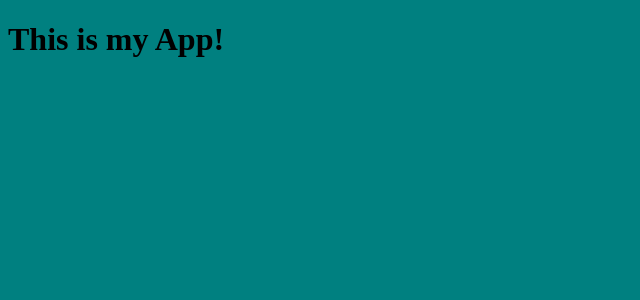
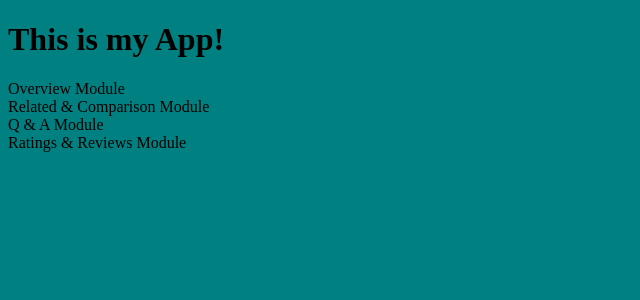
Before and after one commit to HR-CtrlAltElite/Greenfield, a React app: page / in a window 1280 px wide. Shown: the top 300 px of the page, without its empty margins (0-640 px from the left). Built offline with nearby package versions, Linux system fonts and the light colour scheme.

Commit message:
Render main 4 components in App

```diff
--- a/src/App.jsx
+++ b/src/App.jsx
@@ -1,9 +1,20 @@
 import React from 'react';
 import './styles.css';
+import Overview from './Overview';
+import Related from './Related';
+import QA from './QA';
+import Ratings from './Ratings';
 
 function App() {
   return (
-    <h1>This is my App!</h1>
+    <div>
+      <h1>This is my App!</h1>
+      <Overview />
+      <Related />
+      <QA />
+      <Ratings />
+    </div>
+
   );
 }
 
--- /dev/null
+++ b/src/Overview.jsx
@@ -0,0 +1,13 @@
+// index for overview subcomponents
+
+import React from 'react';
+
+function Overview() {
+  return (
+    <div>
+      Overview Module
+    </div>
+  );
+}
+
+export default Overview;
--- /dev/null
+++ b/src/QA.jsx
@@ -0,0 +1,13 @@
+// index for q&a subcomponents
+
+import React from 'react';
+
+function QA() {
+  return (
+    <div>
+      Q & A Module
+    </div>
+  );
+}
+
+export default QA;
--- /dev/null
+++ b/src/Ratings.jsx
@@ -0,0 +1,13 @@
+// index for ratings&reviews subcomponents
+
+import React from 'react';
+
+function Ratings() {
+  return (
+    <div>
+      Ratings & Reviews Module
+    </div>
+  );
+}
+
+export default Ratings;
--- /dev/null
+++ b/src/Related.jsx
@@ -0,0 +1,13 @@
+// index for related&comparison subcomponents
+
+import React from 'react';
+
+function Related() {
+  return (
+    <div>
+      Related & Comparison Module
+    </div>
+  );
+}
+
+export default Related;
```
